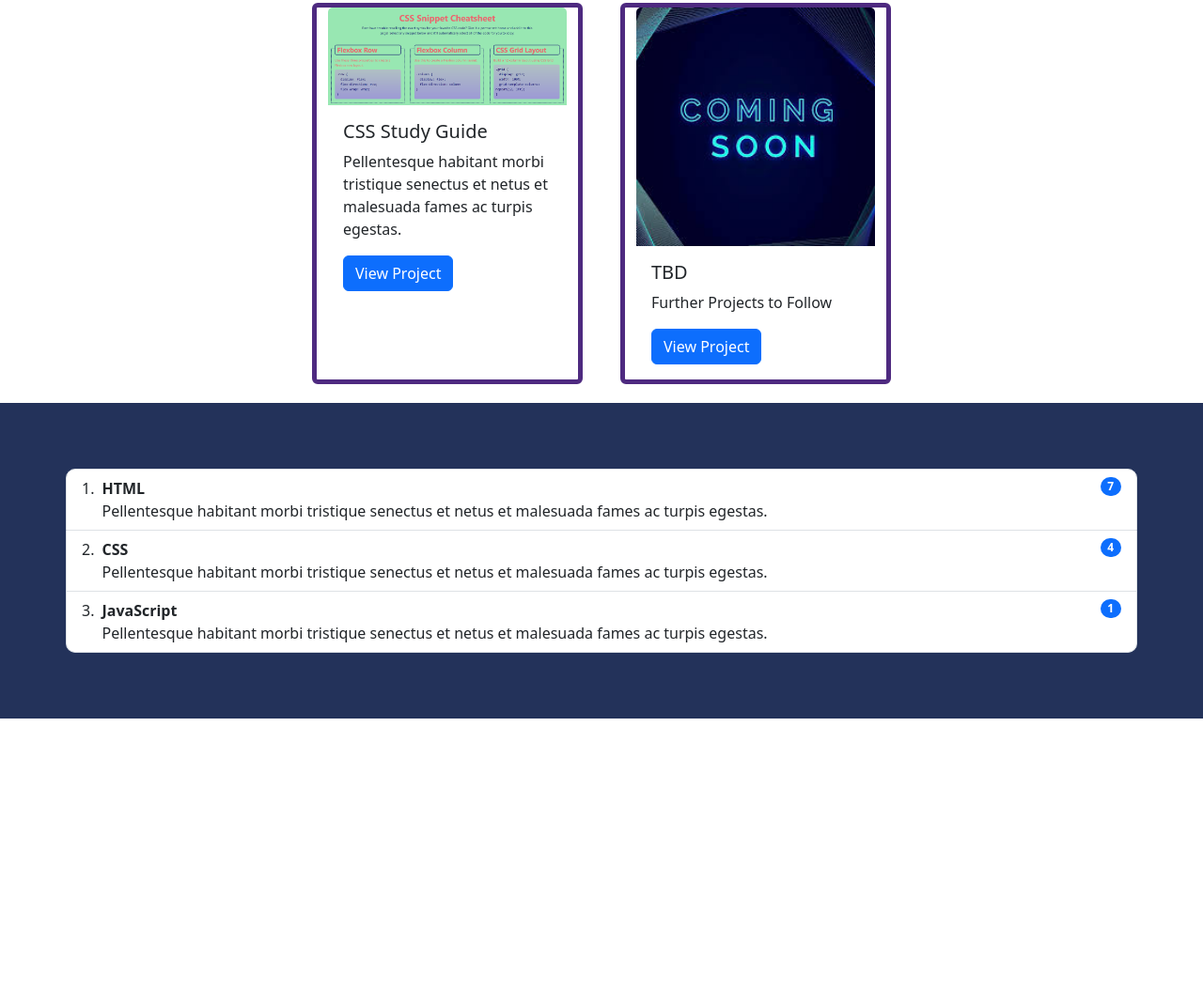
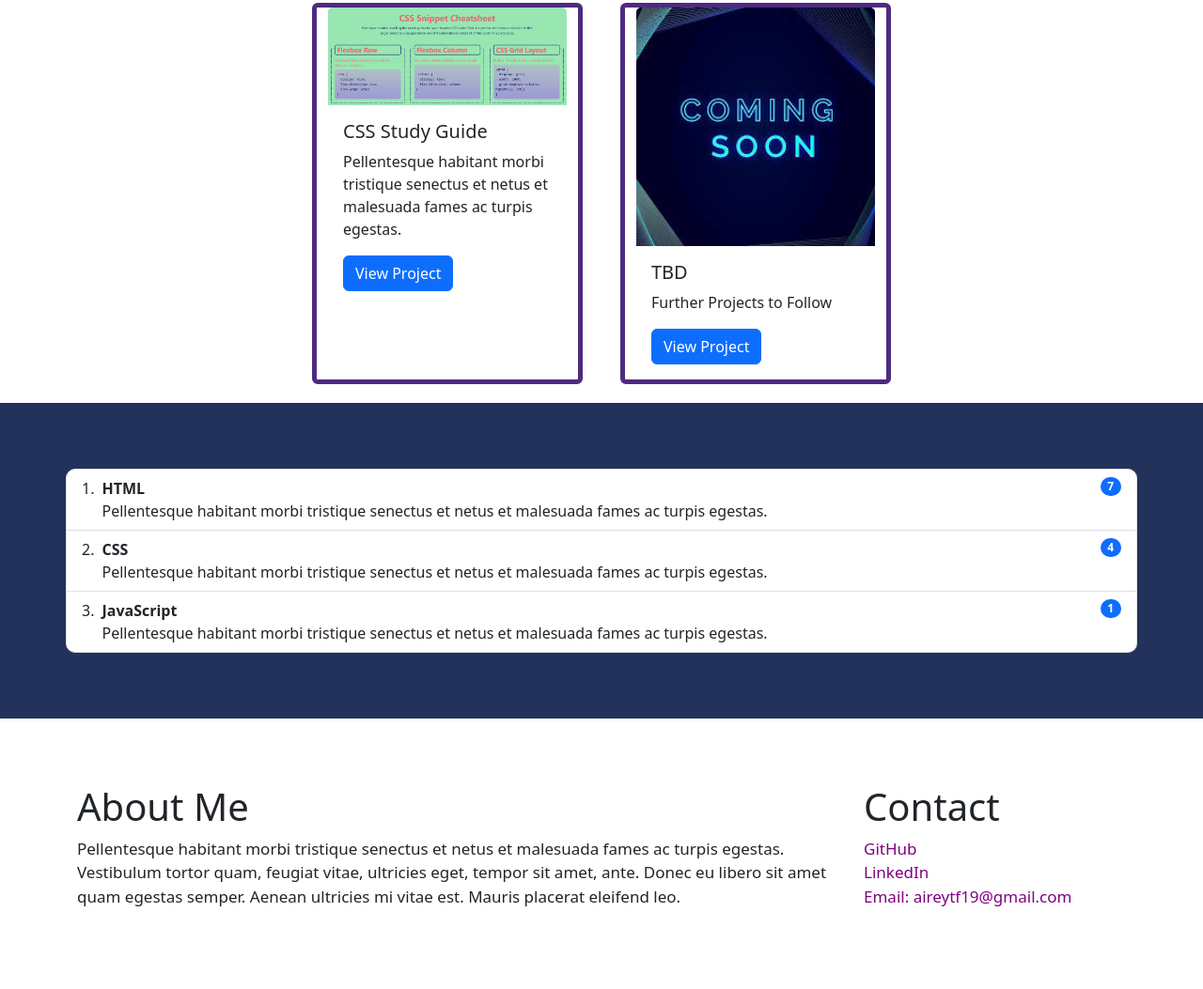
Before and after one commit to aireytf/Portfolio, a plain HTML site: page index.html in a window 1280 px wide. Shown: the part 1363-2416 px from the top of the page at 94% size. Before the commit the page ends 2128 px from the top, so only its background shows below. Drawn offline with nearby package versions, Linux system fonts and the light colour scheme.

Commit message:
add AboutMe/Contact section (html & css)

```diff
--- a/css/style.css
+++ b/css/style.css
@@ -71,3 +71,26 @@
 .skills .list-group {
     border-radius: 10px;
 }
+
+/* Styling About Me & Contact Section (on same row) */
+
+.about-contact {
+    padding: 70px;
+}
+
+.about-contact .container {
+    display: flex;
+    flex-direction: row;
+    font-size: 17px;
+}
+
+.contact {
+  min-width: 25%;
+}
+
+.contact a {
+    display: flex;
+    flex-direction: row;
+    text-decoration: none;
+    color: purple;
+}
--- a/index.html
+++ b/index.html
@@ -144,6 +144,20 @@
           </ol>
     </section>
 
+    <section class="about-contact">
+        <div class="container">
+            <div class="aboutme">
+                <h1>About Me</h1>
+                <p>Pellentesque habitant morbi tristique senectus et netus et malesuada fames ac turpis egestas. Vestibulum tortor quam, feugiat vitae, ultricies eget, tempor sit amet, ante. Donec eu libero sit amet quam egestas semper. Aenean ultricies mi vitae est. Mauris placerat eleifend leo.</p>
+            </div>
+            <div class="contact">
+                <h1>Contact</h1>
+                <a href="https://github.com/aireytf">GitHub</a>
+                <a href="https://www.linkedin.com/in/thomas-airey-47113aa0/">LinkedIn</a>
+                <a href="mailto:aireytf19@gmail.com">Email: aireytf19@gmail.com</a>
+            </div>
+        </div>
+    </section>
 
 </body>
 </html>
```
